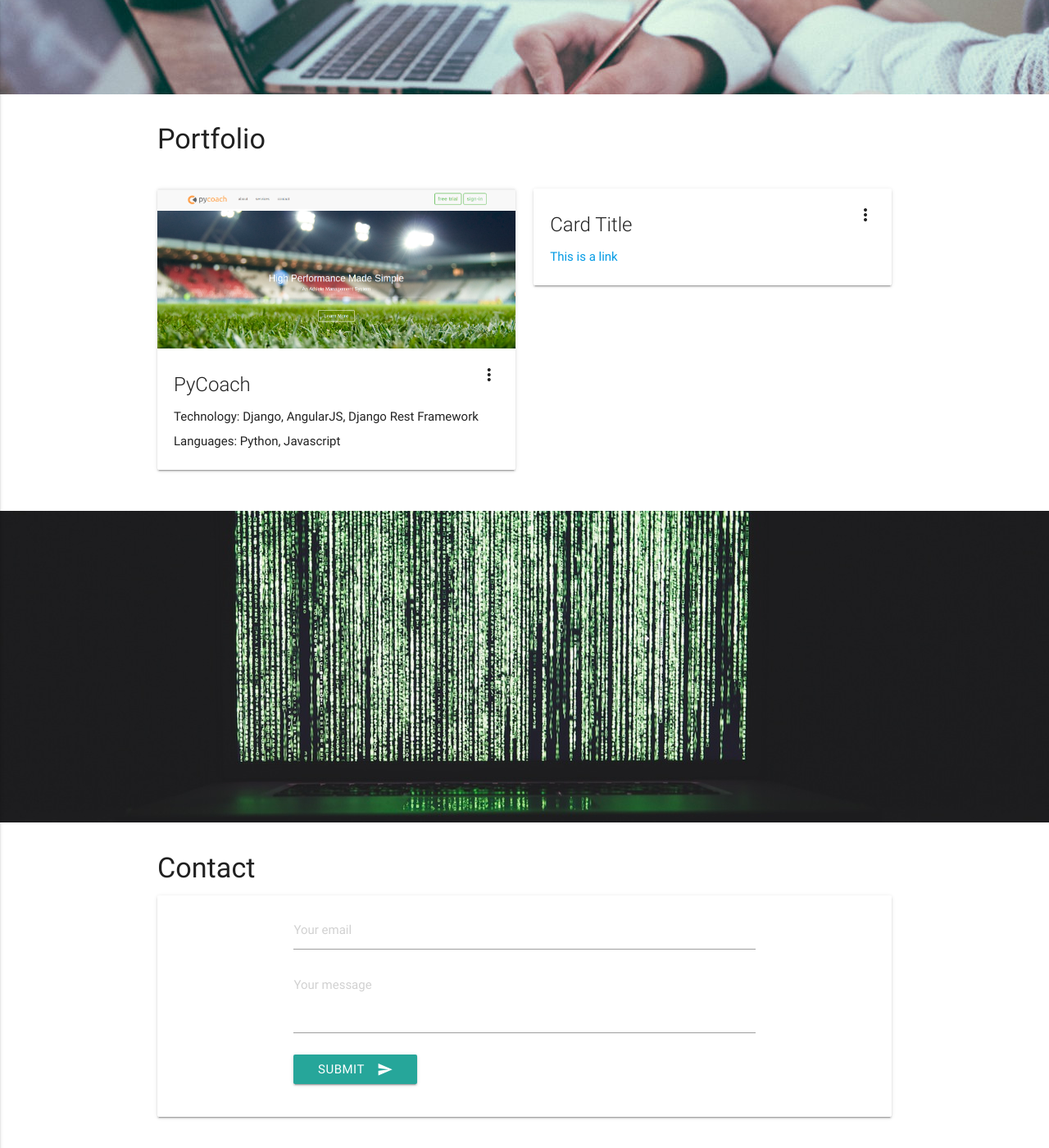
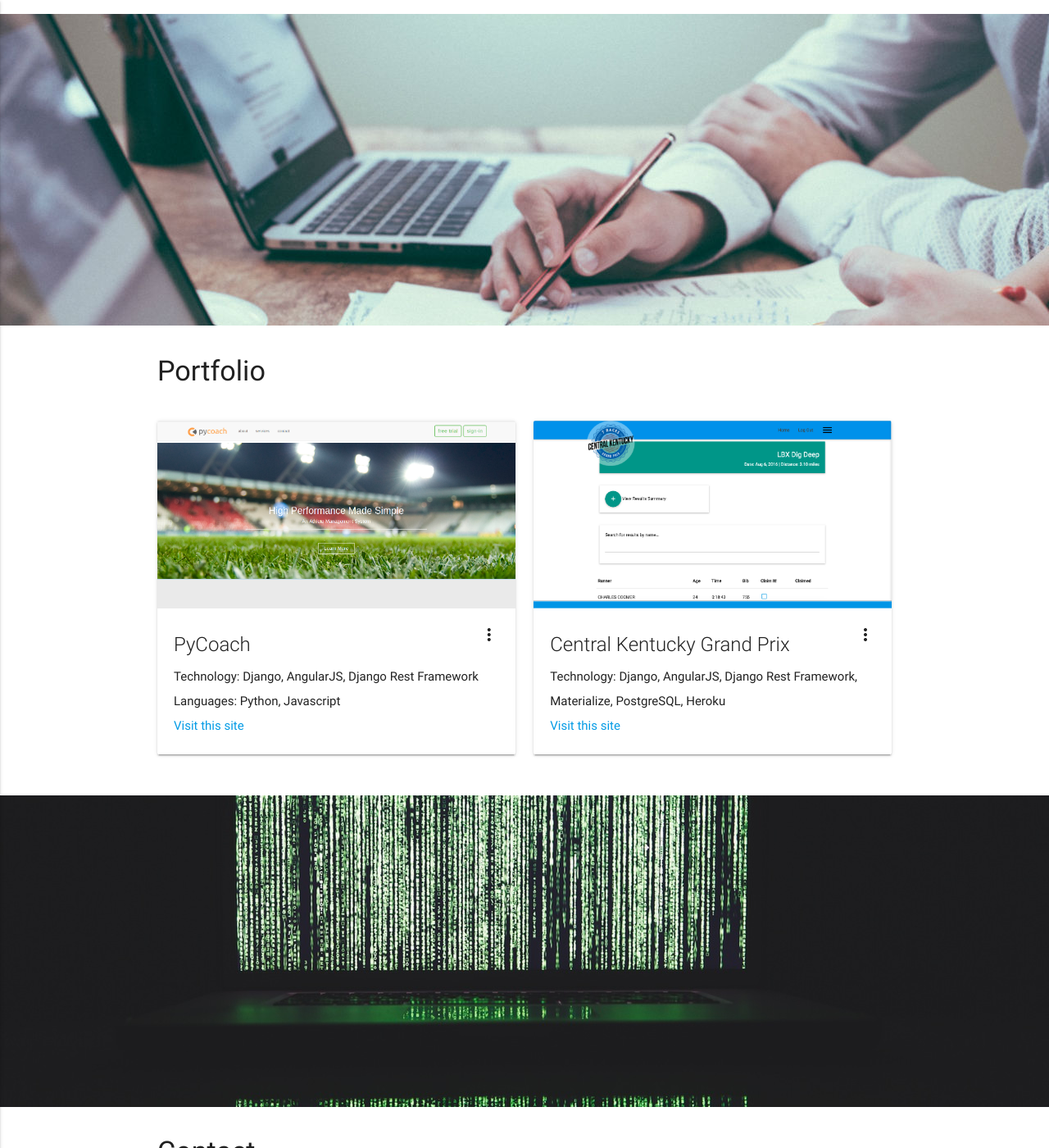
Before and after one commit to VentreTech/ventre_tech, a Jekyll site: the page built from index.html, in a window 1280 px wide and 1400 px high, scrolled down 1014 px. Shown: the whole window at 82% size. Built offline with Jekyll 4.4.1, drawn with Linux system fonts in a browser that asks for light colours; nearby versions of some CDN libraries; some of the changed text lies outside the part shown.

Commit message:
updating about and portfolio sections

```diff
--- a/index.html
+++ b/index.html
@@ -40,6 +40,20 @@
         </div>
       </div>
 
+      <div class="row">
+        <div class="col s12 m2"></div>
+        <div class="col s12 m3">
+          <h5 class="center-align">Thomas Cothran</h5>
+          <img class="circle responsive-img" src="/images/team3b.jpg">
+        </div>
+        <div class="col s12 m2"></div>
+        <div class="col s12 m3">
+          <h5 class="center-align">Gary Ditsch</h5>
+          <img class="circle responsive-img" src="/images/team4b.jpg">
+        </div>
+        <div class="col s12 m2"></div>
+      </div>
+
 
     </div>
     </div>
@@ -73,7 +87,7 @@
               <span class="card-title activator grey-text text-darken-4">PyCoach<i class="material-icons right">more_vert</i></span>
               <p>Technology:  Django, AngularJS, Django Rest Framework</p>
               <p>Languages: Python, Javascript</p>
-              <!-- <p><a href="#">This is a link</a></p> -->
+              <p><a href="#">Visit this site</a></p>
             </div>
             <div class="card-reveal">
               <span class="card-title grey-text text-darken-4">PyCoach<i class="material-icons right">close</i></span>
@@ -86,15 +100,16 @@
         <div class="col s12 m6">
           <div class="card">
             <div class="card-image waves-effect waves-block waves-light">
-              <img class="activator" src="">
+              <img class="activator" src="images/grand_prix2.png">
             </div>
             <div class="card-content">
-              <span class="card-title activator grey-text text-darken-4">Card Title<i class="material-icons right">more_vert</i></span>
-              <p><a href="#">This is a link</a></p>
+              <span class="card-title activator grey-text text-darken-4">Central Kentucky Grand Prix<i class="material-icons right">more_vert</i></span>
+              <p>Technology:  Django, AngularJS, Django Rest Framework, Materialize, PostgreSQL, Heroku</p>
+              <p><a href="http://www.centralkentuckygrandprix.com">Visit this site</a></p>
             </div>
             <div class="card-reveal">
-              <span class="card-title grey-text text-darken-4">Card Title<i class="material-icons right">close</i></span>
-              <p>Here is some more information about this product that is only revealed once clicked on.</p>
+              <span class="card-title grey-text text-darken-4">Central Kentucky Grand Prix<i class="material-icons right">close</i></span>
+              <p>The Central Kentucky Grand Prix application allows participating runners to checkin after each series race, also providing easy search capabilities to runners looking for their previous checkins.</p><p>The site provides a database of results where runners can claim a result to be stored on their personal dashboard, allowing participants to monitor results over time.</p><p> The application also provides race analytics, allowing runners to evaluate the competitiveness of each event.</p>
             </div>
           </div>
         </div>
```
Also changed, not shown: images/PyCoach.png, images/grand_prix.png (added), images/grand_prix2.png (added), images/team1.jpg (added), images/team1b.jpg (added), images/team3.jpg (added), images/team3b.jpg (added), images/team4.jpg (added), images/team4b.jpg (added), images/team5.jpg (added), images/team6.jpg (added), images/team6b.jpg (added), 2 other files.
